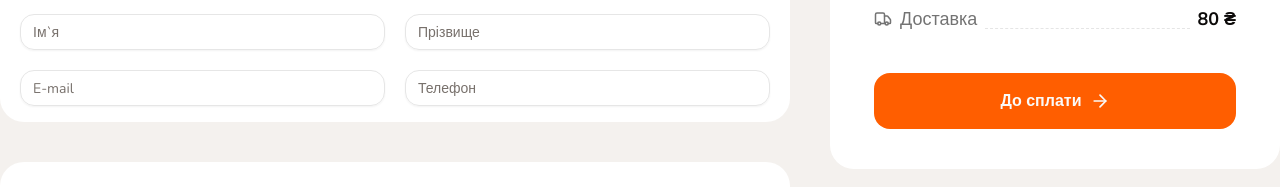
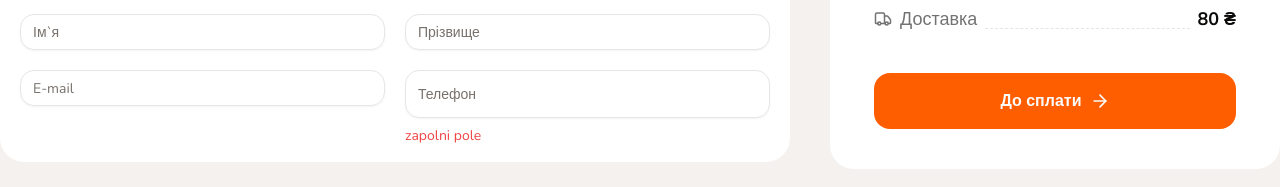
Before and after one commit to koleso8/next-pizza, a Next.js app: page /checkout in a window 1280 px wide. Shown: the part 445-632 px from the top of the page. Built offline with nearby package versions, Linux system fonts and the light colour scheme; no server answers.

Commit message:
add form

```diff
--- a/app/(checkout)/checkout/page.tsx
+++ b/app/(checkout)/checkout/page.tsx
@@ -3,6 +3,7 @@
 import {
   CheckoutItem,
   CheckoutSidebar,
+  FormInput,
   Title,
   WhiteBlock,
 } from '@/shared/components/shared';
@@ -30,6 +31,7 @@
       <Title
         text={'Оформлення замовлення'}
         className="font-extrabold mb-8 text-[36px]"
+        //TODO SKELETON
       />
       <div className="flex gap-10">
         {/* leftSide */}
@@ -71,7 +73,11 @@
                 placeholder="Прізвище"
               />
               <Input name="email" className="text-base" placeholder="E-mail" />
-              <Input name="phone" className="text-base" placeholder="Телефон" />
+              <FormInput
+                name={'phone'}
+                placeholder="Телефон"
+                className="text-base"
+              />
             </div>
           </WhiteBlock>
           <WhiteBlock title="3. Адреса доставки">
--- a/package.json
+++ b/package.json
@@ -37,6 +37,7 @@
     "qs": "^6.14.0",
     "react": "^18",
     "react-dom": "^18",
+    "react-hook-form": "^7.54.2",
     "react-hot-toast": "^2.5.2",
     "react-use": "^17.5.1",
     "tailwind-merge": "^2.5.4",
--- /dev/null
+++ b/shared/components/shared/ClearButton.tsx
@@ -0,0 +1,21 @@
+import { cn } from '@/shared/lib/utils';
+import { X } from 'lucide-react';
+import React from 'react';
+
+interface Props {
+  className?: string;
+  onClick?: VoidFunction;
+}
+
+export const ClearButton: React.FC<Props> = ({ onClick, className }) => {
+  return (
+    <button
+      onClick={onClick}
+      className={cn(
+        'absolute right-4 top-1/2 -translate-y-1/2 opacity-30 hover:opacity-100 cursor-pointer',
+        className,
+      )}>
+      <X className="h-5 w-5" />
+    </button>
+  );
+};
--- /dev/null
+++ b/shared/components/shared/error-text.tsx
@@ -0,0 +1,11 @@
+import { cn } from '@/shared/lib/utils';
+import React from 'react';
+
+interface Props {
+  text: string;
+  className?: string;
+}
+
+export const ErrorText: React.FC<Props> = ({ text, className }) => {
+  return <p className={cn('text-red-500 text-sm', className)}>{text}</p>;
+};
--- /dev/null
+++ b/shared/components/shared/formComponents/FormInput.tsx
@@ -0,0 +1,36 @@
+import { cn } from '@/shared/lib/utils';
+import { RequiredSymbol } from '../required-symbol';
+import { Input } from '../../ui';
+import { ErrorText } from '../error-text';
+
+interface Props extends React.InputHTMLAttributes<HTMLInputElement> {
+  name: string;
+  label?: string;
+  required?: boolean;
+  className?: string;
+}
+
+export const FormInput: React.FC<Props> = ({
+  className,
+  name,
+  label,
+  required,
+  ...props
+}) => {
+  //   const {} = useFormContext();
+  return (
+    <div className={cn('', className)}>
+      {label && (
+        <p className=" font-medium mb-2">
+          {label}
+          {required && <RequiredSymbol />}
+        </p>
+      )}
+
+      <div className="relative">
+        <Input name={name} className="h-12 text-md" {...props} />
+      </div>
+      <ErrorText text={'zapolni pole'} className="mt-2" />
+    </div>
+  );
+};
--- /dev/null
+++ b/shared/components/shared/formComponents/index.ts
@@ -0,0 +1 @@
+export { FormInput } from './FormInput';
--- a/shared/components/shared/index.ts
+++ b/shared/components/shared/index.ts
@@ -1,3 +1,7 @@
+export { ClearButton } from './ClearButton';
+
+export { ErrorText } from './error-text';
+export { RequiredSymbol } from './required-symbol';
 export { CheckoutSidebar } from './CheckoutSidebar';
 export { CheckoutItemSkeleton } from './CheckoutItemSkeleton';
 export { CheckoutItem } from './CheckoutItem';
@@ -21,4 +25,5 @@
 export { CartDrawer } from './CartDrawer';
 export { ProductForm } from './ProductForm';
 export { WhiteBlock } from './WhiteBlock';
+export * from './formComponents';
 export * from './modals';
--- /dev/null
+++ b/shared/components/shared/required-symbol.tsx
@@ -0,0 +1,5 @@
+import React from 'react';
+
+export const RequiredSymbol: React.FC = () => {
+  return <span className="text-red-500">*</span>;
+};
```
Also changed, not shown: 1 other file (tests, documents, lock files or other folders).
